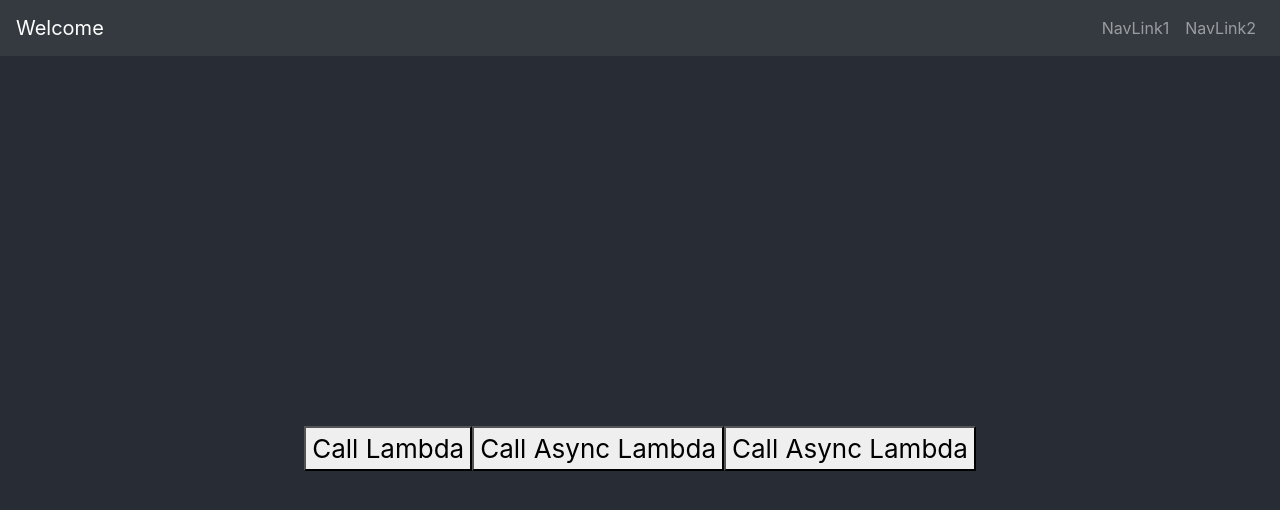
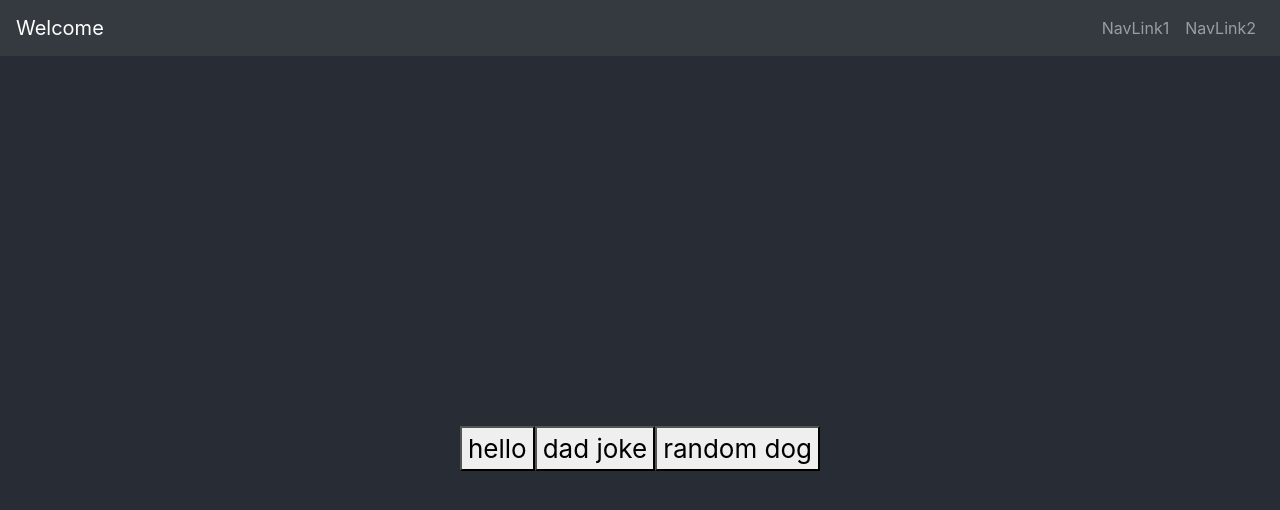
Before and after one commit to lushilling/Discussion-Board-React, a React (Create React App) app: page / in a window 1280 px wide. Shown: the top 510 px of the page. Built offline with nearby package versions, Linux system fonts and the light colour scheme.

Commit message:
changing

```diff
--- a/src/Components/LambdaDemo.js
+++ b/src/Components/LambdaDemo.js
@@ -21,9 +21,9 @@ export default class LambdaDemo extends React.Component {
 
         return (
             <p>
-                <button onClick={this.handleClick("hello")}>{loading ? "Loading..." : "Call Lambda"}</button>
-                <button onClick={this.handleClick("dad-joke")}>{loading ? "Loading..." : "Call Async Lambda"}</button>
-                <button onClick={this.handleClick("random-dog")}>{loading ? "Loading..." : "Call Async Lambda"}</button>
+                <button onClick={this.handleClick("hello")}>{loading ? "Loading..." : "hello"}</button>
+                <button onClick={this.handleClick("dad-joke")}>{loading ? "Loading..." : "dad joke"}</button>
+                <button onClick={this.handleClick("random-dog")}>{loading ? "Loading..." : "random dog"}</button>
                 <br />
                 <span>{msg}</span>
             </p>
```
